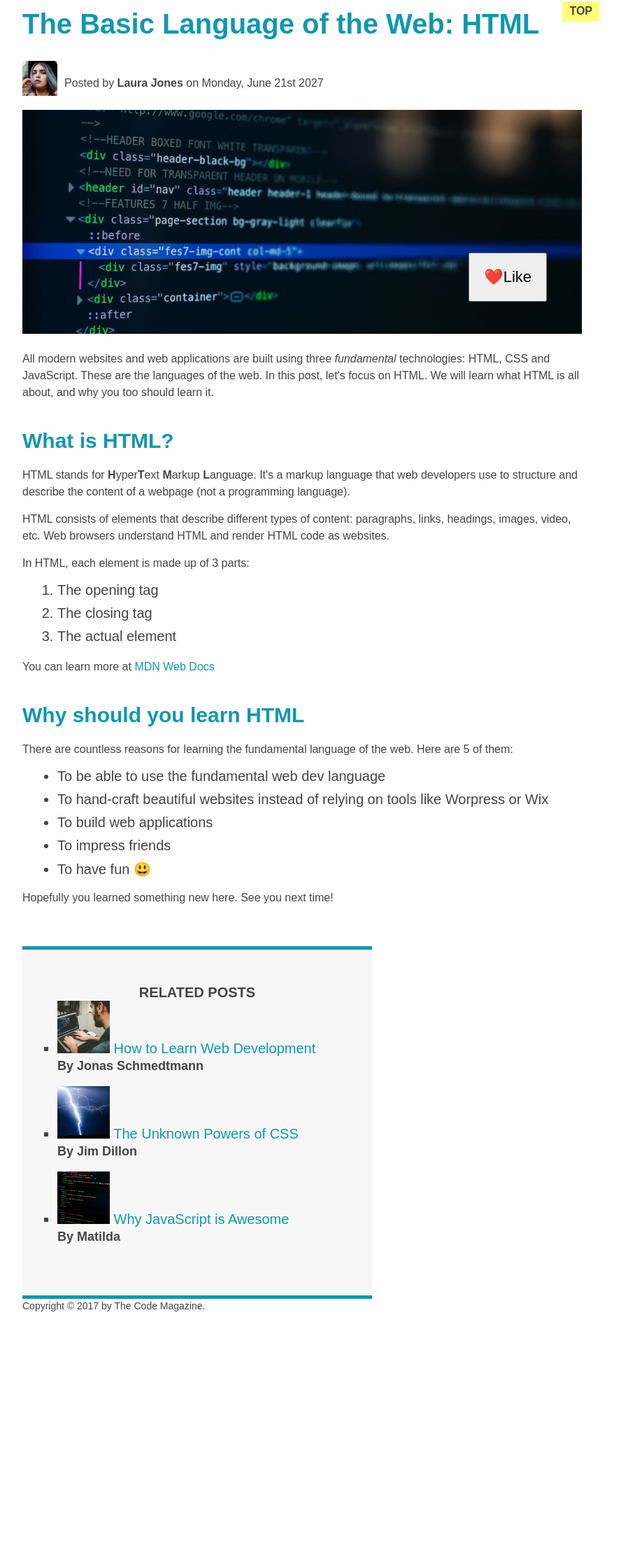
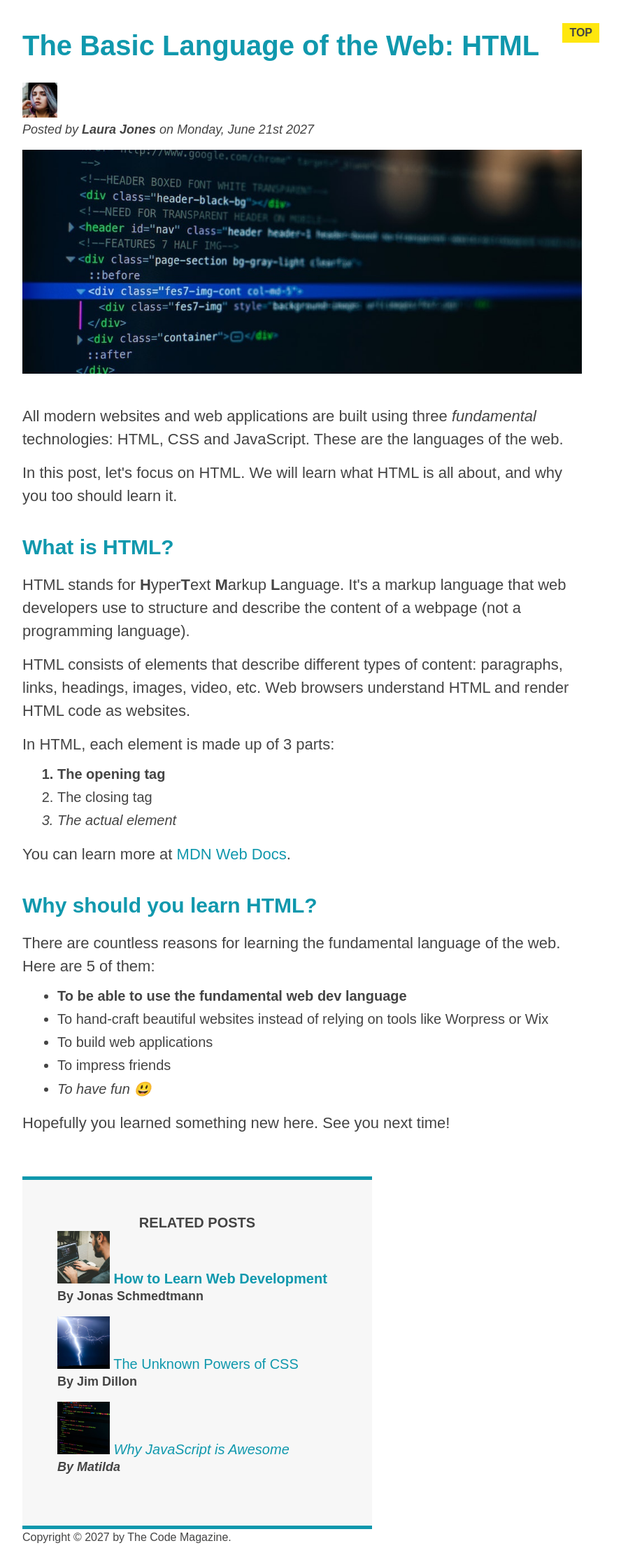
Before and after one commit to jasynj/web-dev-tutorial, a plain HTML site: page index.html in a window 1280 px wide. Shown: the part 129-2341 px from the top of the page at 70% size, without its empty margins (208-1096 px from the left). Before the commit the page ends 2021 px from the top, so only its background shows below. Drawn offline with Linux system fonts and the light colour scheme.

Commit message:
Back to layout starter code

```diff
--- a/index.html
+++ b/index.html
@@ -2,27 +2,32 @@
 <html lang="en">
   <head>
     <meta charset="UTF-8" />
+    <link href="style.css" rel="stylesheet" />
+
     <title>The Basic Language of the Web: HTML</title>
-    <link href="style.css" rel="stylesheet" />
   </head>
 
   <body>
-    <!-- <h1>The Basic Language of the Web: HTML</h1>
+    <!--
+    <h1>The Basic Language of the Web: HTML</h1>
     <h2>The Basic Language of the Web: HTML</h2>
     <h3>The Basic Language of the Web: HTML</h3>
     <h4>The Basic Language of the Web: HTML</h4>
     <h5>The Basic Language of the Web: HTML</h5>
-    <h6>The Basic Language of the Web: HTML</h6> -->
+    <h6>The Basic Language of the Web: HTML</h6>
+    -->
+
     <div class="container">
       <header class="main-header">
         <h1>📘 The Code Magazine</h1>
+
         <nav>
-          <a href="blog.html"> Blog </a>
-          <a href="#"> Challenges </a>
-          <a href="#"> Flexbox </a>
-          <a href="#"> CSS Grid </a>
+          <!-- <strong>This is the navigation</strong> -->
+          <a href="blog.html">Blog</a>
+          <a href="#">Challenges</a>
+          <a href="#">Flexbox</a>
+          <a href="#">CSS Grid</a>
         </nav>
-        <div class="clear"></div>
       </header>
 
       <article>
@@ -30,32 +35,35 @@
           <h2>The Basic Language of the Web: HTML</h2>
 
           <img
-            src="IMG/laura-jones.jpg"
-            alt="Image of Author, Laura Jones"
+            src="img/laura-jones.jpg"
+            alt="Headshot of Laura Jones"
             height="50"
             width="50"
-            class="author-img"
           />
 
-          <p class="author">
+          <p id="author">
             Posted by <strong>Laura Jones</strong> on Monday, June 21st 2027
           </p>
 
           <img
+            src="img/post-img.jpg"
+            alt="HTML code on a screen"
+            width="500"
+            height="200"
             class="post-img"
-            src="IMG/post-img.jpg"
-            alt="HMTL code on a screen"
-            height="200"
-            width="500"
           />
-          <button class="like-button">❤️Like</button>
+          <button>❤️ Like</button>
         </header>
 
         <p>
           All modern websites and web applications are built using three
           <em>fundamental</em>
           technologies: HTML, CSS and JavaScript. These are the languages of the
-          web. In this post, let's focus on HTML. We will learn what HTML is all
+          web.
+        </p>
+
+        <p>
+          In this post, let's focus on HTML. We will learn what HTML is all
           about, and why you too should learn it.
         </p>
 
@@ -66,16 +74,15 @@
           language that web developers use to structure and describe the content
           of a webpage (not a programming language).
         </p>
-
         <p>
           HTML consists of elements that describe different types of content:
           paragraphs, links, headings, images, video, etc. Web browsers
           understand HTML and render HTML code as websites.
         </p>
+        <p>In HTML, each element is made up of 3 parts:</p>
 
-        <p>In HTML, each element is made up of 3 parts:</p>
         <ol>
-          <li>The opening tag</li>
+          <li class="first-li">The opening tag</li>
           <li>The closing tag</li>
           <li>The actual element</li>
         </ol>
@@ -86,17 +93,20 @@
             href="https://developer.mozilla.org/en-US/docs/Web/HTML"
             target="_blank"
             >MDN Web Docs</a
-          >
+          >.
         </p>
 
-        <h3>Why should you learn HTML</h3>
+        <h3>Why should you learn HTML?</h3>
+
         <p>
           There are countless reasons for learning the fundamental language of
           the web. Here are 5 of them:
         </p>
 
         <ul>
-          <li>To be able to use the fundamental web dev language</li>
+          <li class="first-li">
+            To be able to use the fundamental web dev language
+          </li>
           <li>
             To hand-craft beautiful websites instead of relying on tools like
             Worpress or Wix
@@ -106,49 +116,50 @@
           <li>To have fun 😃</li>
         </ul>
 
-        Hopefully you learned something new here. See you next time!
+        <p>Hopefully you learned something new here. See you next time!</p>
       </article>
 
       <aside>
         <h4>Related posts</h4>
-        <div>
-          <ul>
-            <li class="related">
+
+        <ul class="related">
+          <li>
             <img
-                src="IMG/related-1.jpg"
-                alt="How to Learn Web Development"
+              src="img/related-1.jpg"
+              alt="Person programming"
+              width="75"
               height="75"
-                width="75"
             />
-              <a href="#" target="_blank"> How to Learn Web Development </a>
+            <a href="#">How to Learn Web Development</a>
             <p class="related-author">By Jonas Schmedtmann</p>
           </li>
-            <li class="related">
+          <li>
             <img
-                src="IMG/related-2.jpg"
-                alt="The Unknown Powers of CSS"
+              src="img/related-2.jpg"
+              alt="Lightning"
+              width="75"
               height="75"
-                width="75"
             />
-              <a href="#" target="_blank"> The Unknown Powers of CSS </a>
+            <a href="#">The Unknown Powers of CSS</a>
             <p class="related-author">By Jim Dillon</p>
           </li>
-            <li class="related">
+          <li>
             <img
-                src="IMG/related-3.jpg"
-                alt="Why JavaScript is Awesome"
+              src="img/related-3.jpg"
+              alt="JavaScript code on a screen"
+              width="75"
               height="75"
-                width="75"
             />
-              <a href="#" target="_blank"> Why JavaScript is Awesome </a>
+            <a href="#">Why JavaScript is Awesome</a>
             <p class="related-author">By Matilda</p>
           </li>
         </ul>
-        </div>
       </aside>
 
       <footer>
-        <p id="copyright">Copyright &copy; 2017 by The Code Magazine.</p>
+        <p id="copyright" class="copyright text">
+          Copyright &copy; 2027 by The Code Magazine.
+        </p>
       </footer>
     </div>
   </body>
--- a/style.css
+++ b/style.css
@@ -1,7 +1,10 @@
 * {
+  /* border-top: 10px solid #1098ad; */
   margin: 0;
   padding: 0;
 }
+
+/* PAGE SECTIONS */
 body {
   color: #444;
   font-family: sans-serif;
@@ -12,39 +15,46 @@ body {
 
 .container {
   width: 800px;
+  /* margin-left: auto;
+  margin-right: auto; */
   margin: 0 auto;
-  position: relative;
 }
 
 .main-header {
   background-color: #f7f7f7;
-  background-color: red;
+  /* padding: 20px;
+  padding-left: 40px;
+  padding-right: 40px; */
   padding: 20px 40px;
   margin-bottom: 60px;
   /* height: 80px; */
 }
 
-.post-header {
-  margin-bottom: 20px;
-  position: relative;
-}
-
 nav {
   font-size: 18px;
+  /* text-align: center; */
 }
 
 article {
   margin-bottom: 60px;
 }
 
+.post-header {
+  margin-bottom: 40px;
+  /* position: relative; */
+}
+
 aside {
   background-color: #f7f7f7;
   border-top: 5px solid #1098ad;
   border-bottom: 5px solid #1098ad;
-  padding: 50px 0px;
+  /* padding-top: 50px;
+  padding-bottom: 50px; */
+  padding: 50px 0;
   width: 500px;
 }
 
+/* SMALLER ELEMENTS */
 h1,
 h2,
 h3 {
@@ -56,6 +66,7 @@ h1 {
   text-transform: uppercase;
   font-style: italic;
 }
+
 h2 {
   font-size: 40px;
   margin-bottom: 30px;
@@ -69,13 +80,12 @@ h3 {
 
 h4 {
   font-size: 20px;
-
   text-transform: uppercase;
   text-align: center;
 }
 
 p {
-  font-size: 22 px;
+  font-size: 22px;
   line-height: 1.5;
   margin-bottom: 15px;
 }
@@ -89,13 +99,28 @@ ol {
 li {
   font-size: 20px;
   margin-bottom: 10px;
+  /* display: inline; */
 }
+
 li:last-child {
   margin-bottom: 0;
 }
 
+/* footer p {
+  font-size: 16px;
+} */
+
+/* article header p {
+  font-style: italic;
+} */
+
+#author {
+  font-style: italic;
+  font-size: 18px;
+}
+
 #copyright {
-  font-size: 14px;
+  font-size: 16px;
 }
 
 .related-author {
@@ -103,17 +128,39 @@ li:last-child {
   font-weight: bold;
 }
 
+/* ul {
+  list-style: none;
+} */
+
 .related {
   list-style: none;
-  list-style: square;
 }
 
+/* .first-li {
+  font-weight: bold;
+} */
+
+li:first-child {
+  font-weight: bold;
+}
+
+li:last-child {
+  font-style: italic;
+}
+
+/* Misconception: this won't work! */
+article p:first-child {
+  color: red;
+}
+
+/* Styling links */
 a:link {
   color: #1098ad;
   text-decoration: none;
 }
 
 a:visited {
+  /* color: #777; */
   color: #1098ad;
 }
 
@@ -127,6 +174,7 @@ a:active {
   background-color: black;
   font-style: italic;
 }
+/* LVHA */
 
 .post-img {
   width: 100%;
@@ -137,11 +185,11 @@ nav a:link {
   /* background-color: orangered;
   margin: 20px;
   padding: 20px;
+
   display: block; */
 
   margin-right: 30px;
   margin-top: 10px;
-
   display: inline-block;
 }
 
@@ -149,12 +197,14 @@ nav a:link:last-child {
   margin-right: 0;
 }
 
-.like-button {
+button {
   font-size: 22px;
   padding: 20px;
   cursor: pointer;
 
   position: absolute;
+  /* top: 50px;
+  left: 50px; */
   bottom: 50px;
   right: 50px;
 }
@@ -165,39 +215,41 @@ h1::first-letter {
 }
 
 h2 {
+  /* background-color: orange; */
   position: relative;
 }
 
-h2::after {
+h2::before {
   content: "TOP";
-  background-color: #ff7f;
+  background-color: #ffe70e;
   color: #444;
   font-size: 16px;
   font-weight: bold;
+  display: inline-block;
   padding: 5px 10px;
-  display: inline-block;
   position: absolute;
   top: -10px;
   right: -25px;
 }
 
-.author-img {
-  float: left;
-  margin-bottom: 20px;
+/* Resolving conflicts */
+/* #copyright {
+  color: red;
 }
 
-.author {
-  float: left;
-  margin-left: 10px;
-  margin-top: 20px;
+.copyright {
+  color: blue;
 }
 
-h1 {
-  float: left;
+.text {
+  color: yellow;
 }
-nav {
-  float: right;
-}
-.clear {
-  clear: both;
-}
+
+footer p {
+  color: green !important;
+} */
+
+/* nav a:link,
+nav p {
+  font-size: 18px;
+} */
```
Lines whose indentation alone changed are shown as unchanged.
